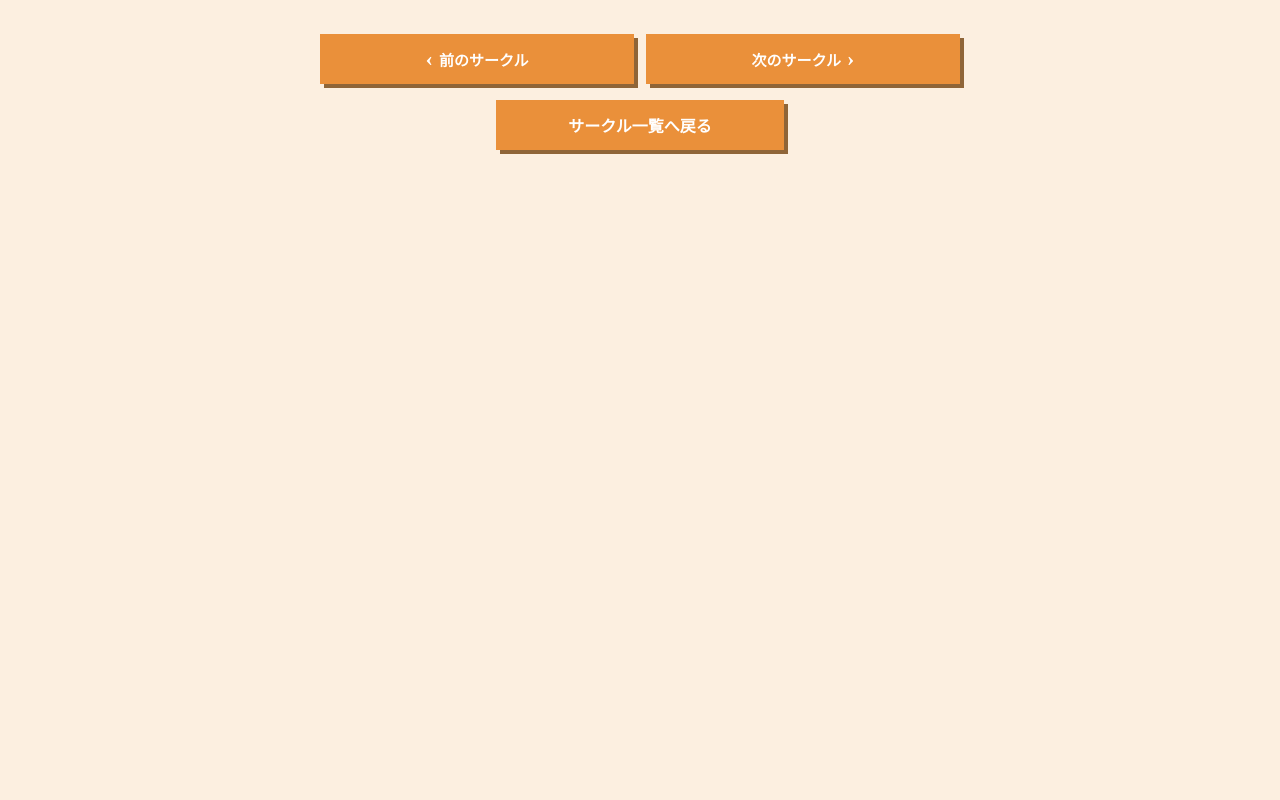
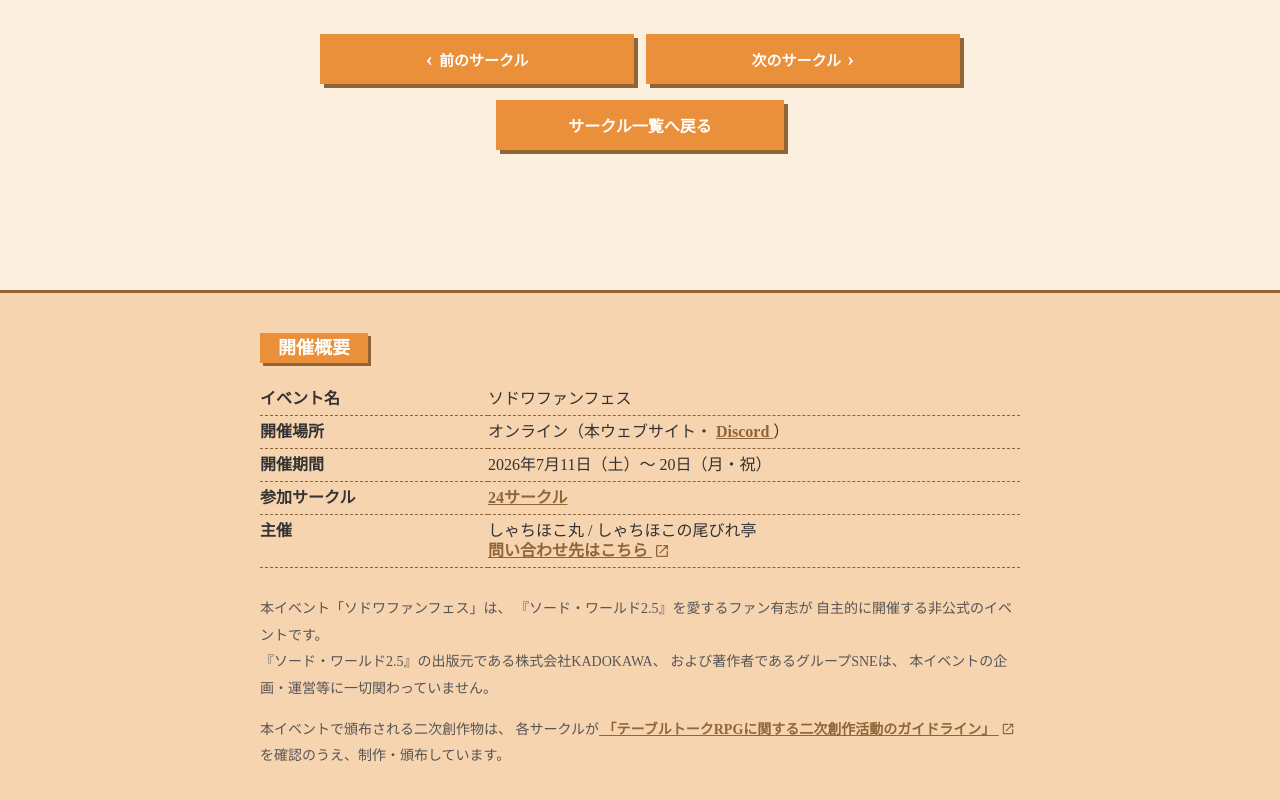
Before and after one commit to syachi-hoko-maru/fanfes, a Nuxt app: page /2026/circle/1 in a window 1280 px wide. Shown: the part 1563-2363 px from the top of the page. Before the commit the page ends 1793 px from the top, so only its background shows below. Built offline with nearby package versions, Linux system fonts and the light colour scheme.

Commit message:
詳細ページにもEventAbout追加

```diff
--- a/app/pages/2026/circle/[id].vue
+++ b/app/pages/2026/circle/[id].vue
@@ -244,6 +244,7 @@
       </NuxtLink>
     </div>
   </main>
+  <EventAbout />
 </template>
 
 <style scoped>
```
